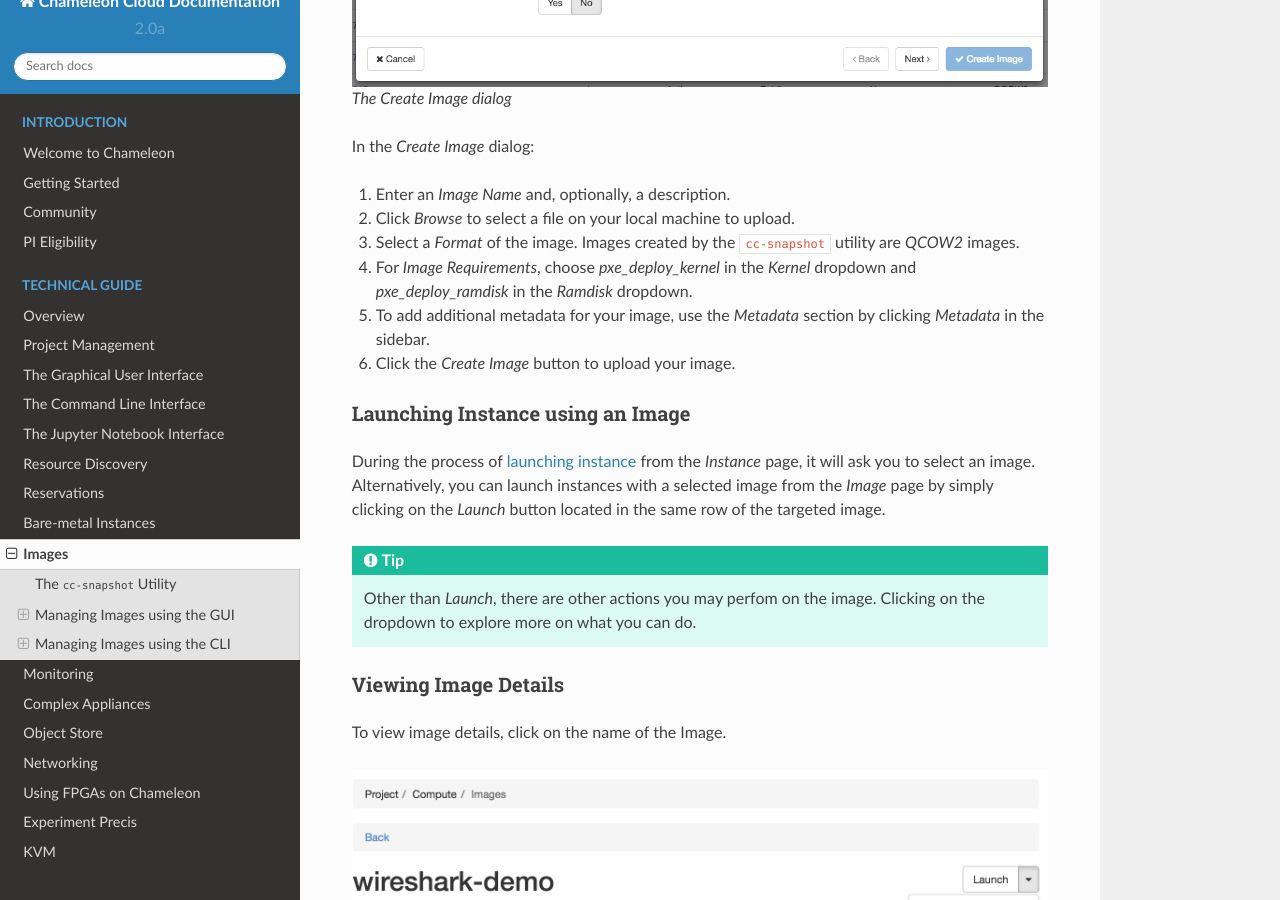
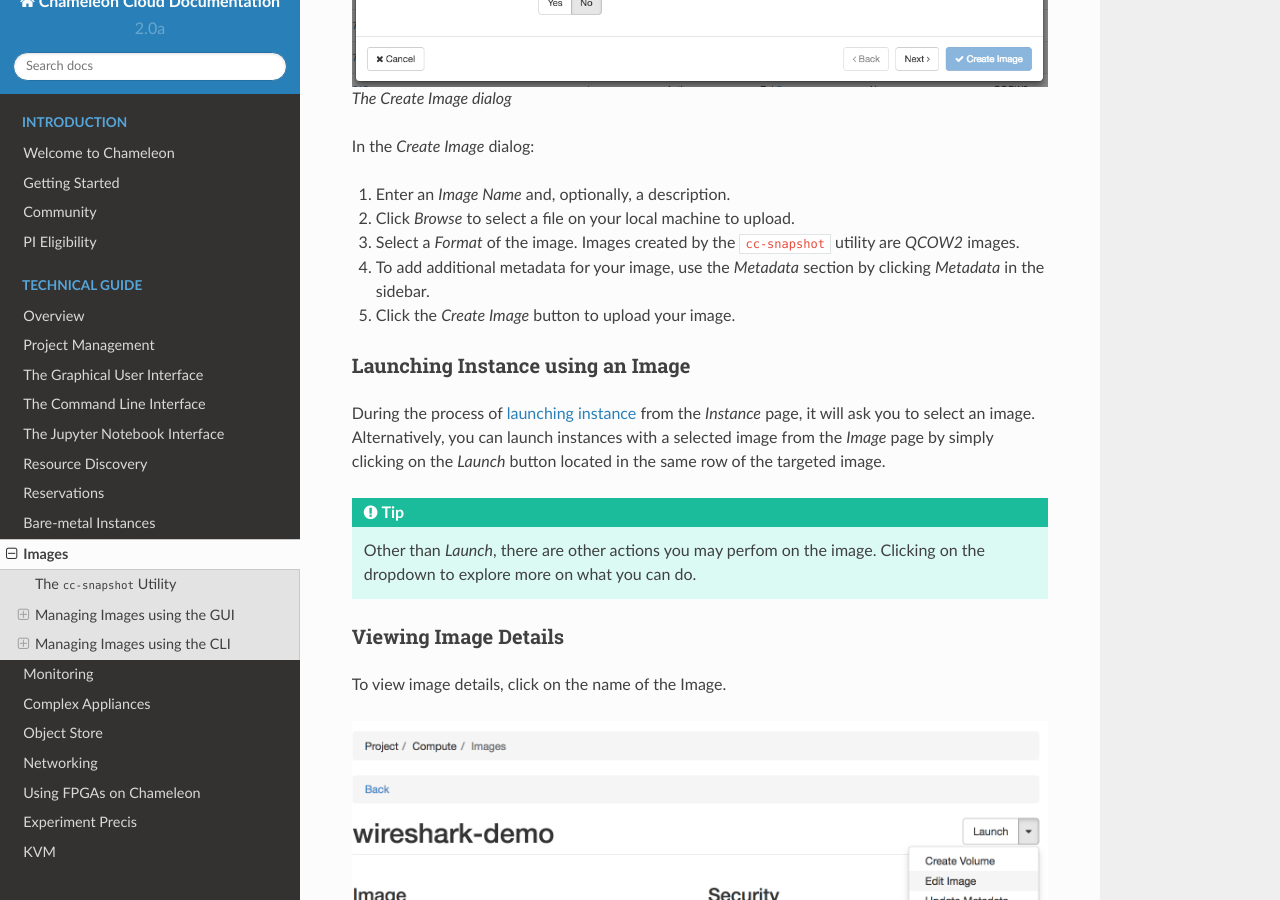
Before and after one commit to ChameleonCloud/docs, a Sphinx documentation site: the page built from source/technical/images.rst, in a window 1280 px wide and 900 px high, scrolled down 3622 px. Built offline with Sphinx 7.4.7 and the Read the Docs theme 2.0.0, drawn with Linux system fonts in a browser that asks for light colours.

Commit message:
Updating image upload steps
Removed step for deploy_ramdisk and deploy_kernel.

```diff
--- a/source/technical/images.rst
+++ b/source/technical/images.rst
@@ -103,7 +103,6 @@ In the *Create Image* dialog:
 #. Enter an *Image Name* and, optionally, a description.
 #. Click *Browse* to select a file on your local machine to upload.
 #. Select a *Format* of the image. Images created by the ``cc-snapshot`` utility are *QCOW2* images.
-#. For *Image Requirements*, choose *pxe_deploy_kernel* in the *Kernel* dropdown and *pxe_deploy_ramdisk* in the *Ramdisk* dropdown.
 #. To add additional metadata for your image, use the *Metadata* section by clicking *Metadata* in the sidebar.
 #. Click the *Create Image* button to upload your image.
 
```
